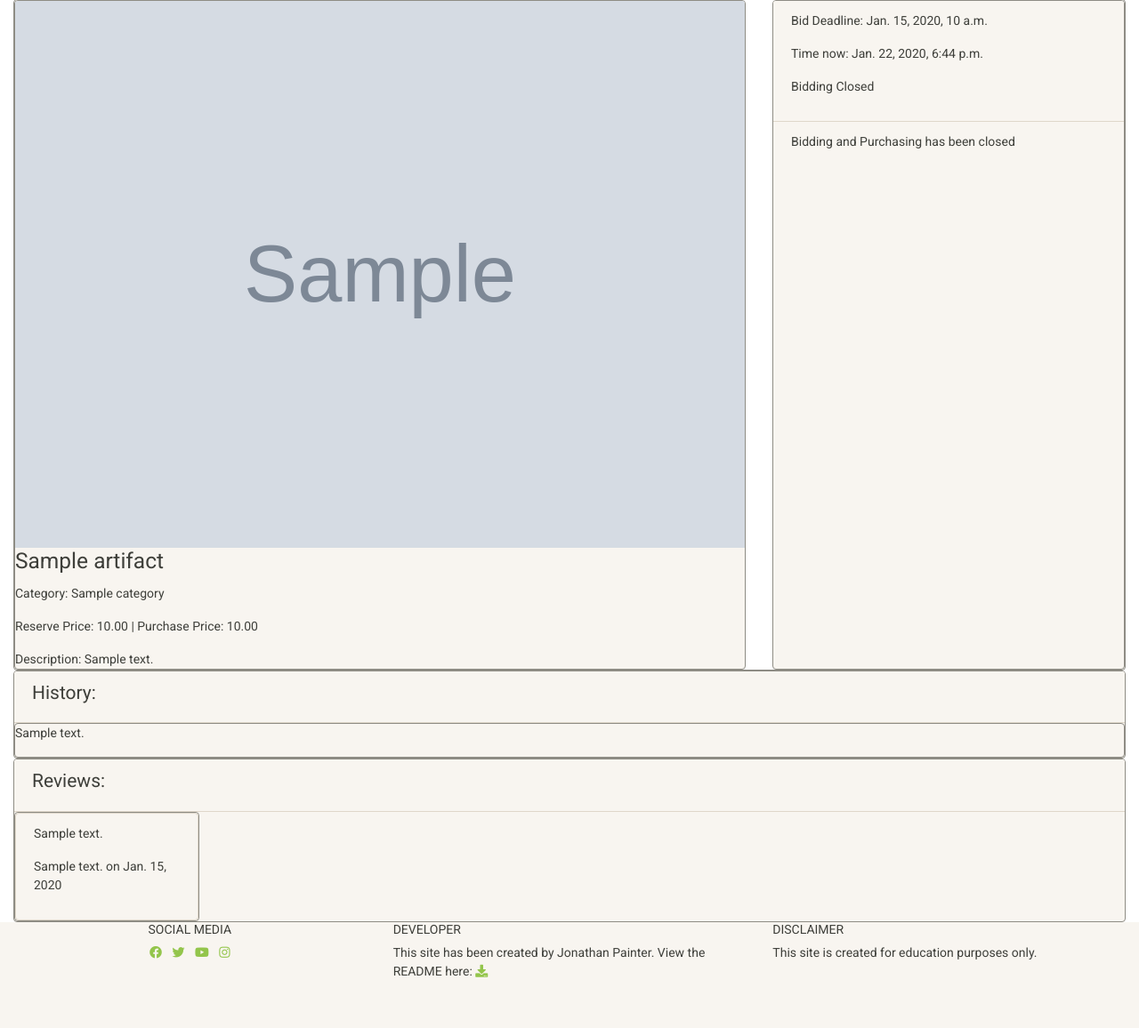
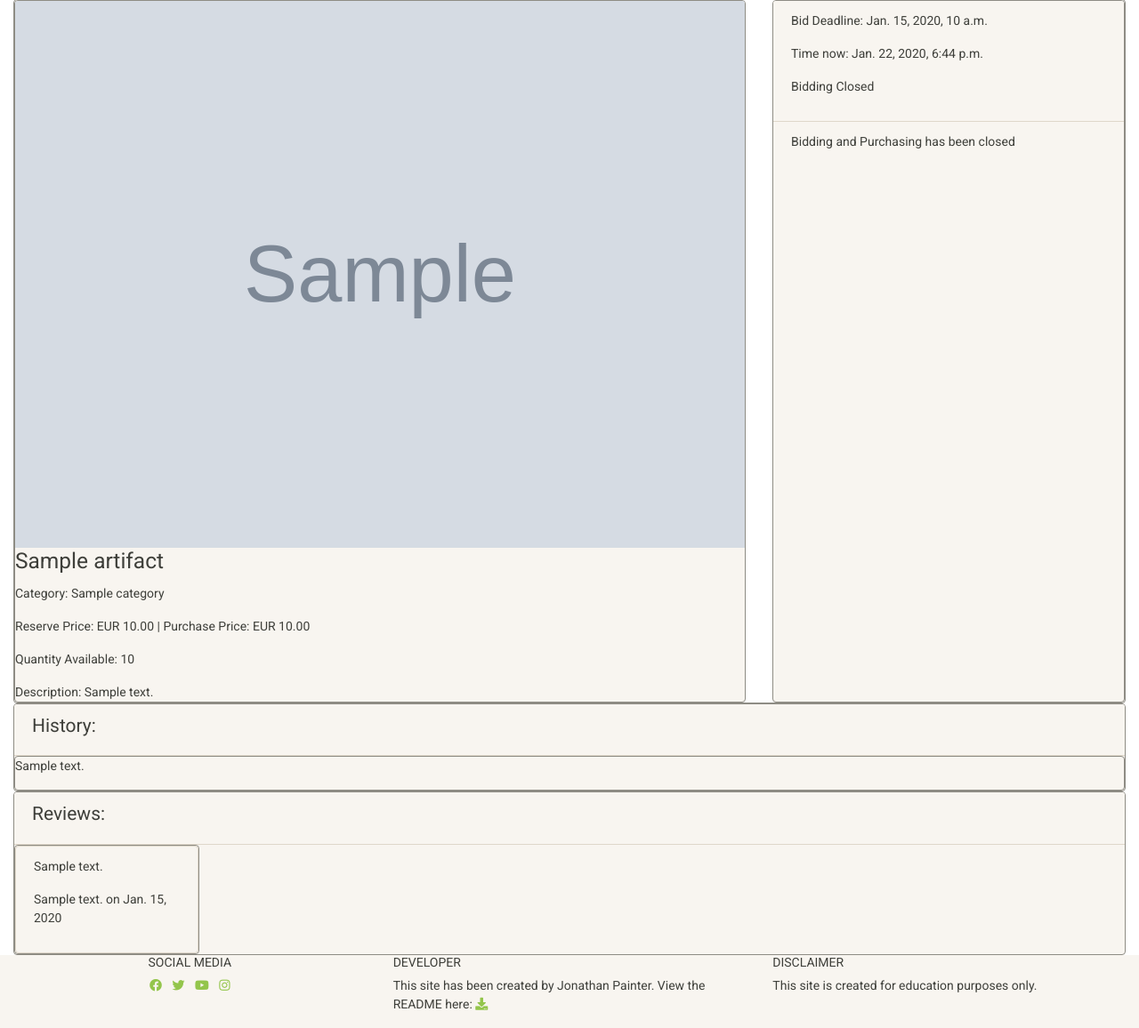
Before and after one commit to jepainter/MilestoneProject4, a Django app: page /artifacts/view/1 in a window 1280 px wide. Shown: the part 628-1784 px from the top of the page at 89% size. Before the commit the page ends 1727 px from the top, so only its background shows below. Run offline with Django 3.2, Linux system fonts and the light colour scheme; tables that the repository leaves empty hold one stand-in row (values such as "Sample post"); grey boxes marked "Sample" are stand-in pictures; some libraries are stand-ins or nearby versions.

Commit message:
added currency indicator

```diff
--- a/artifacts/templates/artifact_detail.html
+++ b/artifacts/templates/artifact_detail.html
@@ -23,7 +23,8 @@
                         <img class="card-img-top" src="{{ MEDIA_URL }}{{ artifact.image }}" alt="Image for {{ artifact.name }}">
                         <h3 class="card-title">{{ artifact.name }}</h3>
                         <p class="card-text">Category: {{ artifact.category.category_name }}</p>
-                        <p class="card-text">Reserve Price: {{ artifact.reserve_price }} | Purchase Price: {{ artifact.purchase_price }}</p>
+                        <p class="card-text">Reserve Price: EUR {{ artifact.reserve_price }} | Purchase Price: EUR {{ artifact.purchase_price }}</p>
+                        <p class="card-text">Quantity Available: {{ artifact.quantity }}</p>
                         <p class="card-text">Description: {{ artifact.description }}</p>
                     </div>
                 </div>
```
